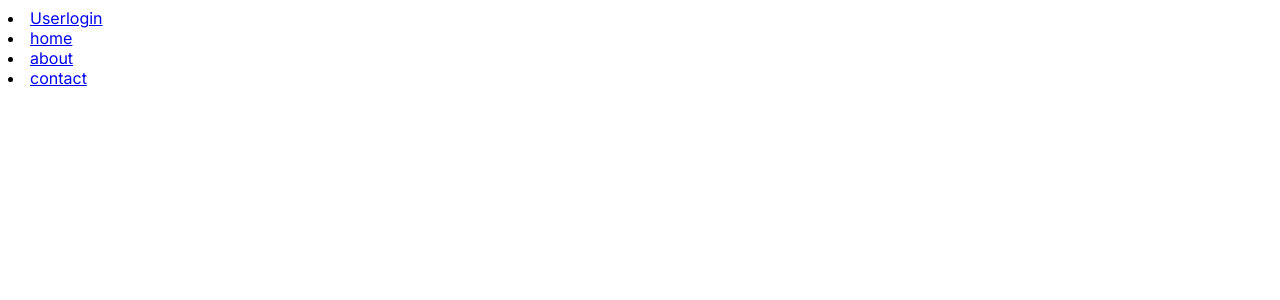
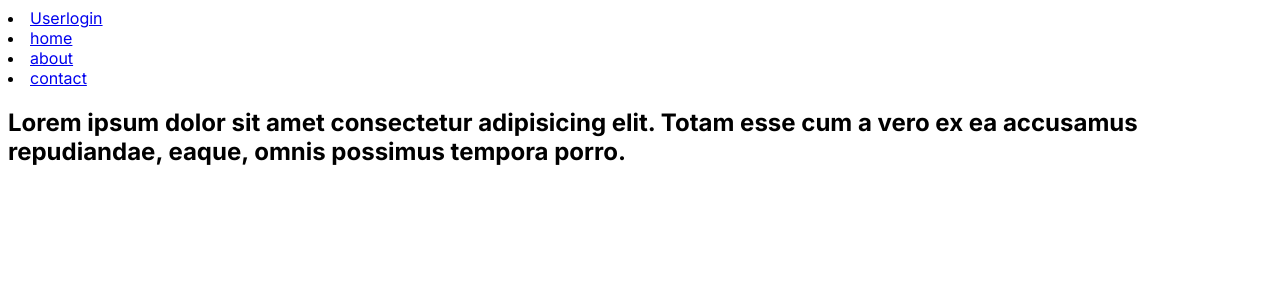
Before and after one commit to binarydata123/Task, a Next.js app in the folder role/: page / in a window 1280 px wide. Shown: the top 300 px of the page. Built offline with nearby package versions, Linux system fonts and the light colour scheme.

Commit message:
add h1 tag

```diff
--- a/role/app/components/navbar/Navbar.tsx
+++ b/role/app/components/navbar/Navbar.tsx
@@ -10,7 +10,7 @@ const Navbar = () => {
        <li><Link href="/home"> home </Link></li>
        <li><Link href="/about"> about</Link></li>
        <li><Link href="/contact">contact</Link></li>
-
+        <h1>Lorem ipsum dolor sit amet consectetur adipisicing elit. Totam esse cum a vero ex ea accusamus repudiandae, eaque, omnis possimus tempora porro.</h1>
 
 
     </nav>
```
